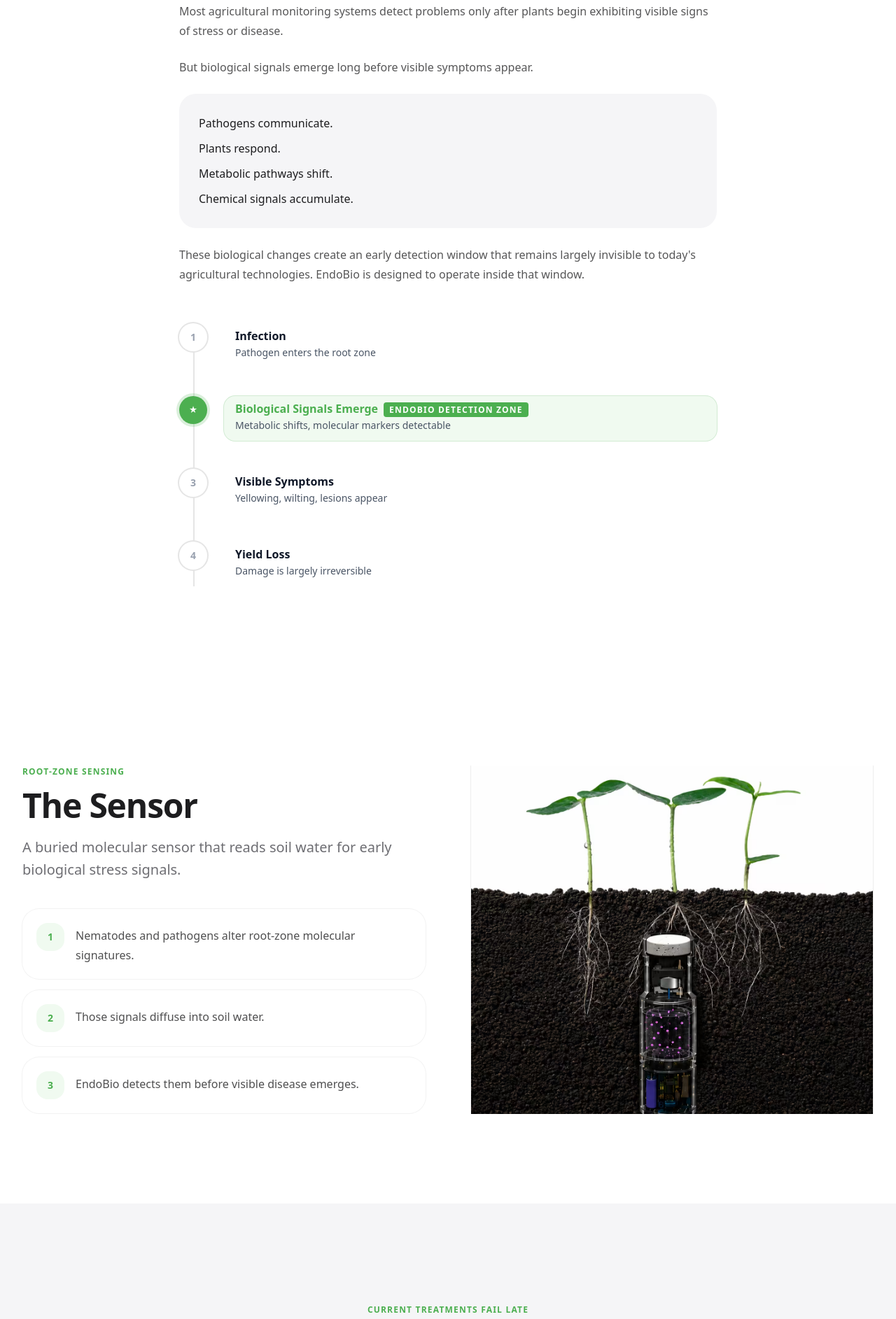
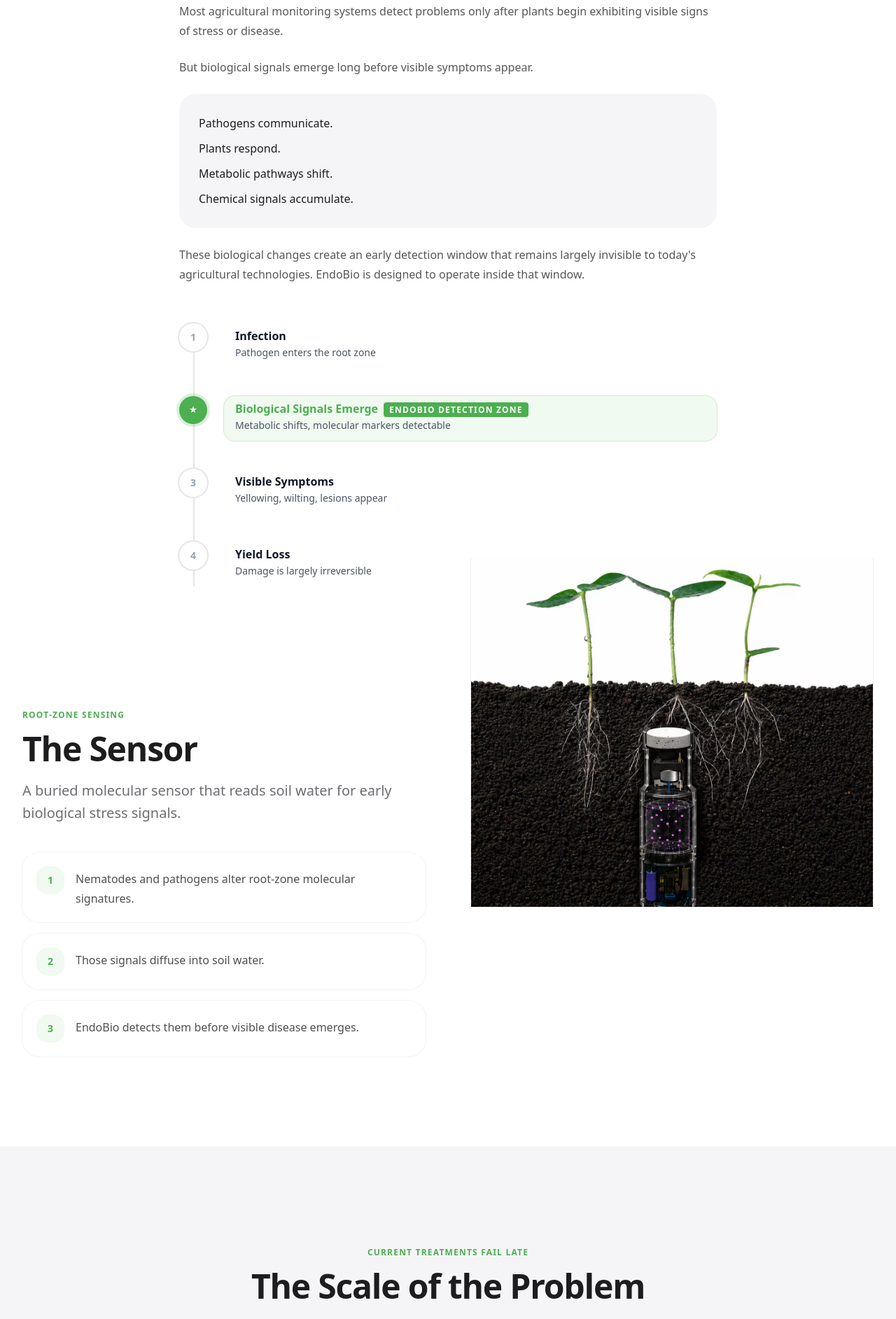
Before and after one commit to endobio/endobio.github.io, a React (Vite) app: page / in a window 1280 px wide. Shown: the part 4752-6637 px from the top of the page at 70% size. Built offline with nearby package versions, Linux system fonts and the light colour scheme; the HTML template or start-up script is replaced by a standard one.

Commit message:
tweaking white space

```diff
--- a/src/components/Problem/index.tsx
+++ b/src/components/Problem/index.tsx
@@ -1,6 +1,6 @@
 export default function DetectionWindow() {
   return (
-    <div id="detection" className="py-24 sm:py-32 bg-white">
+    <div id="detection" className="bg-white pb-12 pt-24 sm:pb-16 sm:pt-32">
       <div className="mx-auto max-w-7xl px-6 lg:px-8">
         <div className="mx-auto max-w-3xl">
           <p className="text-xs font-semibold uppercase tracking-widest mb-4 text-[#4caf50]">
--- a/src/components/SensorSection/index.tsx
+++ b/src/components/SensorSection/index.tsx
@@ -6,9 +6,9 @@ const callouts = [
 
 export default function SensorSection() {
   return (
-    <section className="overflow-hidden bg-white py-24 sm:py-32">
-      <div className="mx-auto grid max-w-7xl items-center gap-12 px-6 lg:grid-cols-2 lg:gap-16 lg:px-8">
-        <div>
+    <section className="overflow-visible bg-white pb-24 pt-10 sm:pb-32 sm:pt-14">
+      <div className="mx-auto grid max-w-7xl items-start gap-10 px-6 lg:grid-cols-2 lg:gap-16 lg:px-8">
+        <div className="order-2 lg:order-1 lg:pt-14">
           <p className="mb-4 text-xs font-semibold uppercase tracking-widest text-[#4caf50]">
             Root-zone sensing
           </p>
@@ -31,7 +31,7 @@ export default function SensorSection() {
           </div>
         </div>
 
-        <div className="border-x border-[#eeeeee] bg-white">
+        <div className="order-1 -mt-24 border-x border-[#eeeeee] bg-white sm:-mt-32 lg:order-2 lg:-mt-40">
           <img
             src="/new-sensor.avif"
             alt="EndoBio sensor buried beside soybean roots in the root zone."
```
